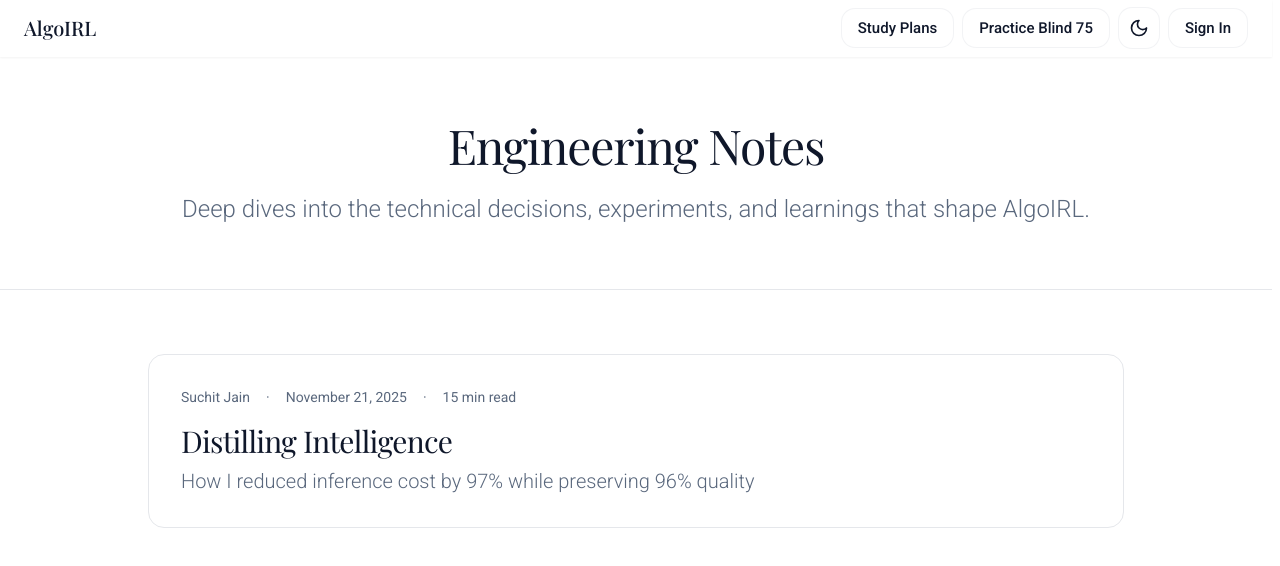
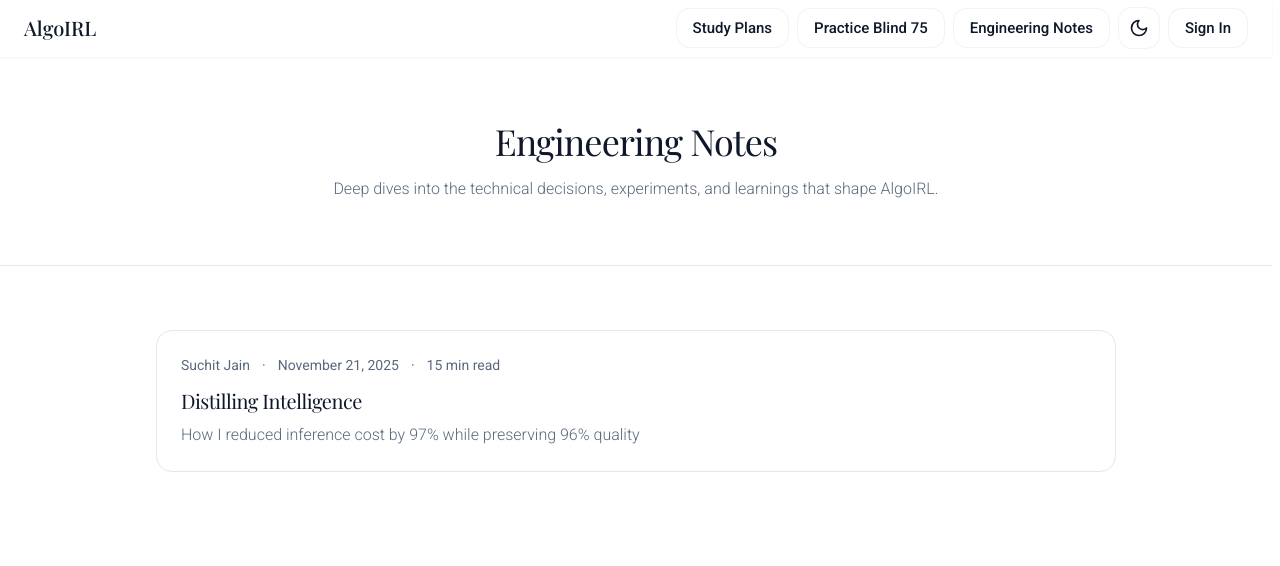
Before and after one commit to suchitj2702/algo-irl-frontend, a React (Vite) app: page /engineering-notes in a window 1280 px wide. Shown: the top 566 px of the page. Built offline with nearby package versions, Linux system fonts and the light colour scheme; no server answers.

Commit message:
Update distilling intelligence page formatting

```diff
--- a/src/components/AppRouter.tsx
+++ b/src/components/AppRouter.tsx
@@ -349,6 +349,7 @@
 const handleHomeClick = () => navigate('/');
  const handleBlind75Click = () => navigate('/blind75');
  const handleStudyPlansClick = () => navigate('/my-study-plans');
+ const handleEngineeringNotesClick = () => navigate('/engineering-notes');
 
  // Study Plan navigation handlers
  const handleCreateNewStudyPlan = () => {
@@ -2037,6 +2038,7 @@
        onHomeClick={handleHomeClick}
        onBlind75Click={handleBlind75Click}
        onStudyPlansClick={handleStudyPlansClick}
+       onEngineeringNotesClick={handleEngineeringNotesClick}
        onBeforeSignOut={handleBeforeSignOut}
        hideLogo={location.pathname === '/'}
       />
--- a/src/components/Footer.tsx
+++ b/src/components/Footer.tsx
@@ -1,5 +1,3 @@
-import { Link } from 'react-router-dom';
-
 interface FooterProps {
   minimal?: boolean;
 }
@@ -18,17 +16,9 @@
   return (
     <footer className="bg-surface dark:bg-surface-elevated border-t border-outline-subtle/40">
       <div className="max-w-7xl mx-auto py-6 px-4 overflow-hidden sm:px-6 lg:px-8">
-        <div className="flex flex-col sm:flex-row items-center justify-center gap-4 sm:gap-8">
-          <Link
-            to="/engineering-notes"
-            className="text-sm text-content-muted dark:text-content-subtle hover:text-primary transition-colors"
-          >
-            Engineering Notes
-          </Link>
-          <p className="text-sm text-content-muted dark:text-content-subtle">
-            &copy; 2025 <span className="font-playfair">AlgoIRL</span>. All rights reserved.
-          </p>
-        </div>
+        <p className="text-sm text-content-muted dark:text-content-subtle text-center">
+          &copy; 2025 <span className="font-playfair">AlgoIRL</span>. All rights reserved.
+        </p>
       </div>
     </footer>
   );
--- a/src/components/Navbar.tsx
+++ b/src/components/Navbar.tsx
@@ -9,11 +9,12 @@
  onHomeClick?: () => void;
  onBlind75Click?: () => void;
  onStudyPlansClick?: () => void;
+ onEngineeringNotesClick?: () => void;
  onBeforeSignOut?: () => Promise<void>;
  hideLogo?: boolean;
 }
 
-export function Navbar({ onHomeClick, onBlind75Click, onStudyPlansClick, onBeforeSignOut, hideLogo }: NavbarProps) {
+export function Navbar({ onHomeClick, onBlind75Click, onStudyPlansClick, onEngineeringNotesClick, onBeforeSignOut, hideLogo }: NavbarProps) {
  const [isMenuOpen, setIsMenuOpen] = useState(false);
  const [showProfileDropdown, setShowProfileDropdown] = useState(false);
  const navigate = useNavigate();
@@ -43,6 +44,13 @@
  const handleStudyPlansClick = () => {
   if (onStudyPlansClick) {
    onStudyPlansClick();
+  }
+  setIsMenuOpen(false);
+ };
+
+ const handleEngineeringNotesClick = () => {
+  if (onEngineeringNotesClick) {
+   onEngineeringNotesClick();
   }
   setIsMenuOpen(false);
  };
@@ -113,6 +121,12 @@
        className="inline-flex items-center px-4 py-2 text-[15px] font-medium text-content bg-white/50 dark:bg-white/10 hover:bg-white/70 dark:hover:bg-white/20 border border-gray-200/50 dark:border-gray-700/50 rounded-[14px] transition-all duration-200 active:scale-[0.98] backdrop-blur-sm"
       >
        Practice Blind 75
+      </button>
+      <button
+       onClick={handleEngineeringNotesClick}
+       className="inline-flex items-center px-4 py-2 text-[15px] font-medium text-content bg-white/50 dark:bg-white/10 hover:bg-white/70 dark:hover:bg-white/20 border border-gray-200/50 dark:border-gray-700/50 rounded-[14px] transition-all duration-200 active:scale-[0.98] backdrop-blur-sm"
+      >
+       Engineering Notes
       </button>
       {showDarkModeToggle && (
        <button
@@ -208,6 +222,12 @@
       >
        Practice Blind 75
       </button>
+      <button
+       onClick={handleEngineeringNotesClick}
+       className="flex items-center w-full px-4 py-2.5 text-[15px] font-medium text-content bg-white/50 dark:bg-white/10 hover:bg-white/70 dark:hover:bg-white/20 border border-gray-200/50 dark:border-gray-700/50 rounded-[14px] transition-all duration-200 active:scale-[0.98] backdrop-blur-sm"
+      >
+       Engineering Notes
+      </button>
 
       {/* Mobile Auth */}
       {!loading && (
--- /dev/null
+++ b/src/components/ScrollToTop.tsx
@@ -0,0 +1,16 @@
+import { useEffect } from 'react';
+import { useLocation } from 'react-router-dom';
+
+/**
+ * ScrollToTop component that scrolls to top on route changes.
+ * Place this inside your BrowserRouter.
+ */
+export function ScrollToTop() {
+  const { pathname } = useLocation();
+
+  useEffect(() => {
+    window.scrollTo(0, 0);
+  }, [pathname]);
+
+  return null;
+}
--- a/src/components/engineering-notes/EngineeringNotesPage.tsx
+++ b/src/components/engineering-notes/EngineeringNotesPage.tsx
@@ -24,27 +24,27 @@
   return (
     <div className="min-h-screen bg-panel-50 text-content font-sans">
       <header className="border-b border-outline-subtle/30 bg-white">
-        <div className="mx-auto max-w-5xl px-6 py-16 space-y-6 text-center">
-          <h1 className="font-playfair text-4xl md:text-5xl tracking-tight font-light text-content">
+        <div className="mx-auto max-w-5xl px-4 sm:px-6 lg:px-8 py-[clamp(2.5rem,5vw,4rem)] space-y-3 sm:space-y-4 text-center">
+          <h1 className="font-playfair text-3xl sm:text-4xl tracking-tight font-light text-content">
             Engineering Notes
           </h1>
-          <p className="text-xl md:text-2xl text-content-muted font-light whitespace-nowrap">
+          <p className="text-sm sm:text-base text-content-muted font-light">
             Deep dives into the technical decisions, experiments, and learnings that shape AlgoIRL.
           </p>
         </div>
       </header>
 
-      <main className="mx-auto max-w-5xl px-6 py-16">
-        <div className="space-y-8">
+      <main className="mx-auto max-w-5xl px-4 sm:px-6 lg:px-8 py-[clamp(2.5rem,5vw,4rem)]">
+        <div className="space-y-4 sm:space-y-6">
           {Object.values(engineeringNotes).map((note) => (
             <Link
               key={note.slug}
               to={`/engineering-notes/${note.slug}`}
               className="block group"
             >
-              <article className="rounded-2xl border border-outline-subtle/40 bg-white p-8 transition-all hover:border-primary/40 hover:shadow-lg">
-                <div className="space-y-4">
-                  <div className="flex flex-wrap items-center gap-4 text-sm text-content-muted">
+              <article className="rounded-xl sm:rounded-2xl border border-outline-subtle/40 bg-white p-4 sm:p-6 transition-all hover:border-primary/40 hover:shadow-lg">
+                <div className="space-y-2 sm:space-y-3">
+                  <div className="flex flex-wrap items-center gap-2 sm:gap-3 text-xs sm:text-sm text-content-muted">
                     <span>{note.author}</span>
                     <span>·</span>
                     <span>{note.publishedOn}</span>
@@ -52,11 +52,11 @@
                     <span>{note.readingTimeMinutes} min read</span>
                   </div>
 
-                  <div className="space-y-2">
-                    <h2 className="font-playfair text-2xl md:text-3xl tracking-tight font-light text-content group-hover:text-primary transition-colors">
+                  <div className="space-y-1 sm:space-y-2">
+                    <h2 className="font-playfair text-lg sm:text-xl tracking-tight font-light text-content group-hover:text-primary transition-colors">
                       {note.title}
                     </h2>
-                    <p className="text-xl md:text-l text-content-muted font-light">
+                    <p className="text-sm sm:text-base text-content-muted font-light">
                       {note.subtitle}
                     </p>
                   </div>
--- a/src/index.tsx
+++ b/src/index.tsx
@@ -2,6 +2,7 @@
 import { createRoot } from "react-dom/client";
 import { BrowserRouter } from "react-router-dom";
 import { App } from "./App";
+import { ScrollToTop } from "./components/ScrollToTop";
 import "./index.css";
 import "./utils/secureLogger";
 import { setEnvironmentBasedCSP } from "./utils/csp";
@@ -32,6 +33,7 @@
 
 root.render(
   <BrowserRouter>
+    <ScrollToTop />
     <FeatureFlagsProvider>
       <RazorpayScriptLoader />
       <AuthProvider>
```
Also changed, not shown: src/content/engineering-notes/distilling-intelligence.md (+25 -14 lines).
